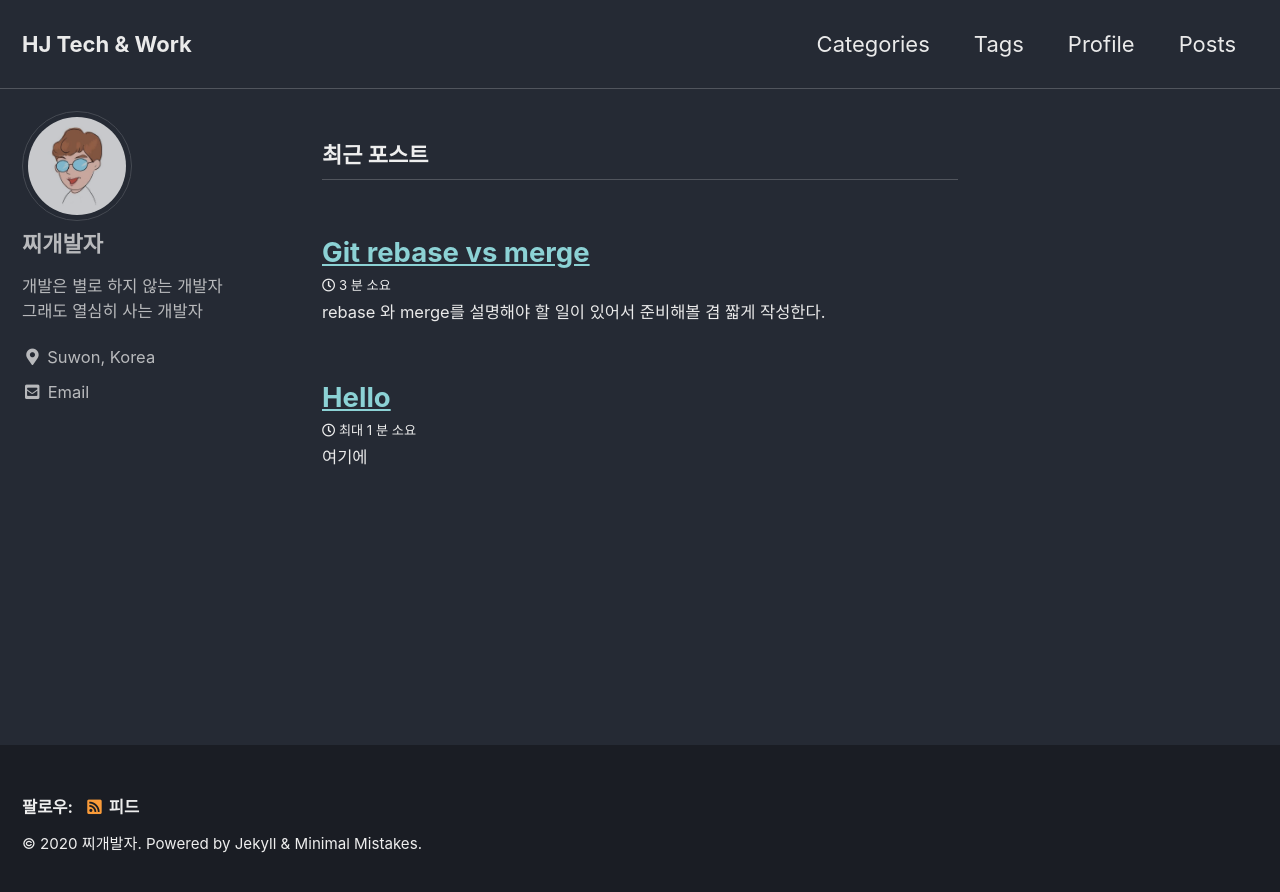
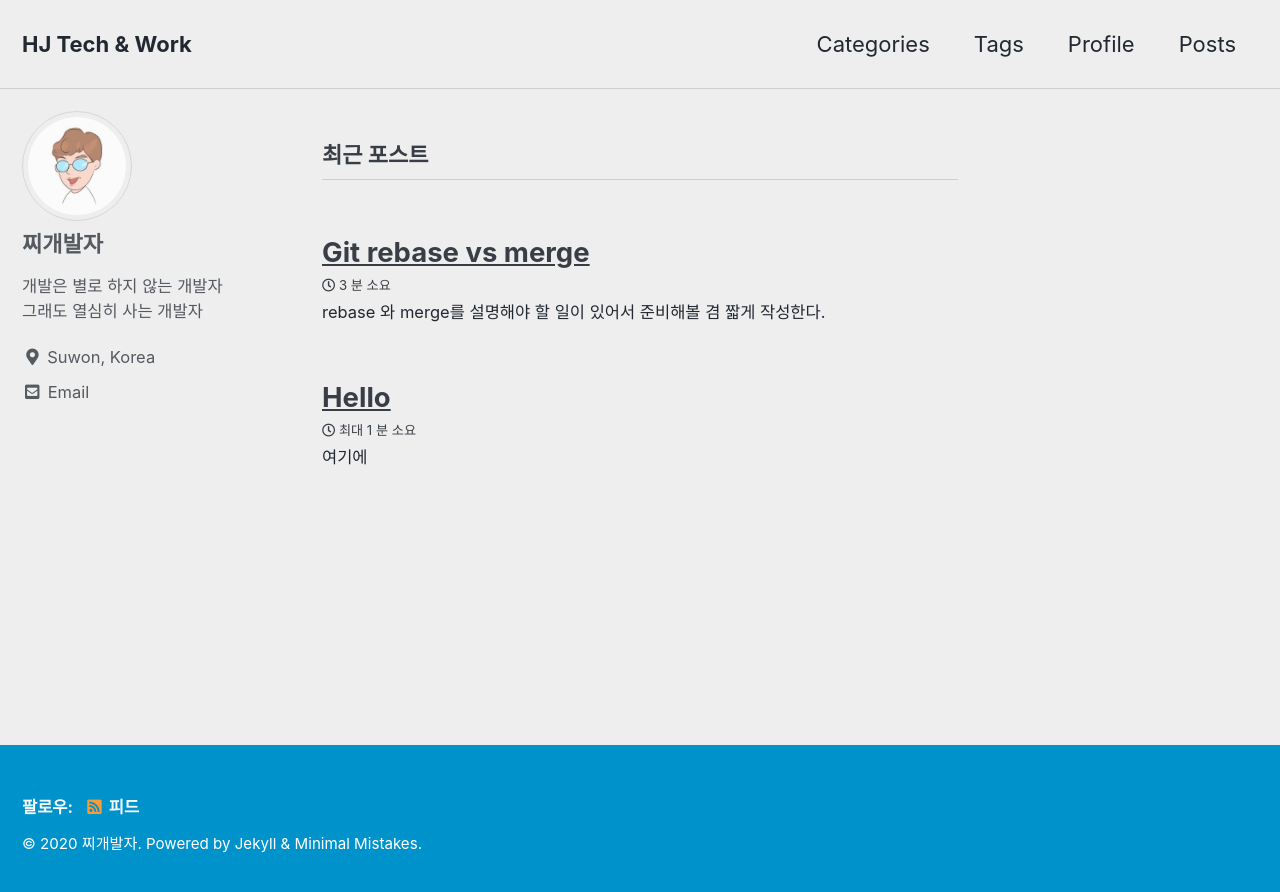
Before and after one commit to zuntopia/pages_legacy, a Jekyll site: the page built from index.html, in a window 1280 px wide. Shown: the top 892 px of the page. Built offline with Jekyll 4.4.1, drawn with Linux system fonts in a browser that asks for light colours; cached includes are drawn as plain includes; the list of posts is cut into pages by our own code.

Commit message:
change skin from dark to air

```diff
--- a/_config.yml
+++ b/_config.yml
@@ -12,7 +12,7 @@
 
 # theme                  : "minimal-mistakes-jekyll"
 # remote_theme           : "mmistakes/minimal-mistakes"
-minimal_mistakes_skin    : "dark" # "air", "aqua", "contrast", "dark", "dirt", "neon", "mint", "plum", "sunrise"
+minimal_mistakes_skin    : "air" # "air", "aqua", "contrast", "dark", "dirt", "neon", "mint", "plum", "sunrise"
 
 # Site Settings
 locale                   : "ko-KR"
```
